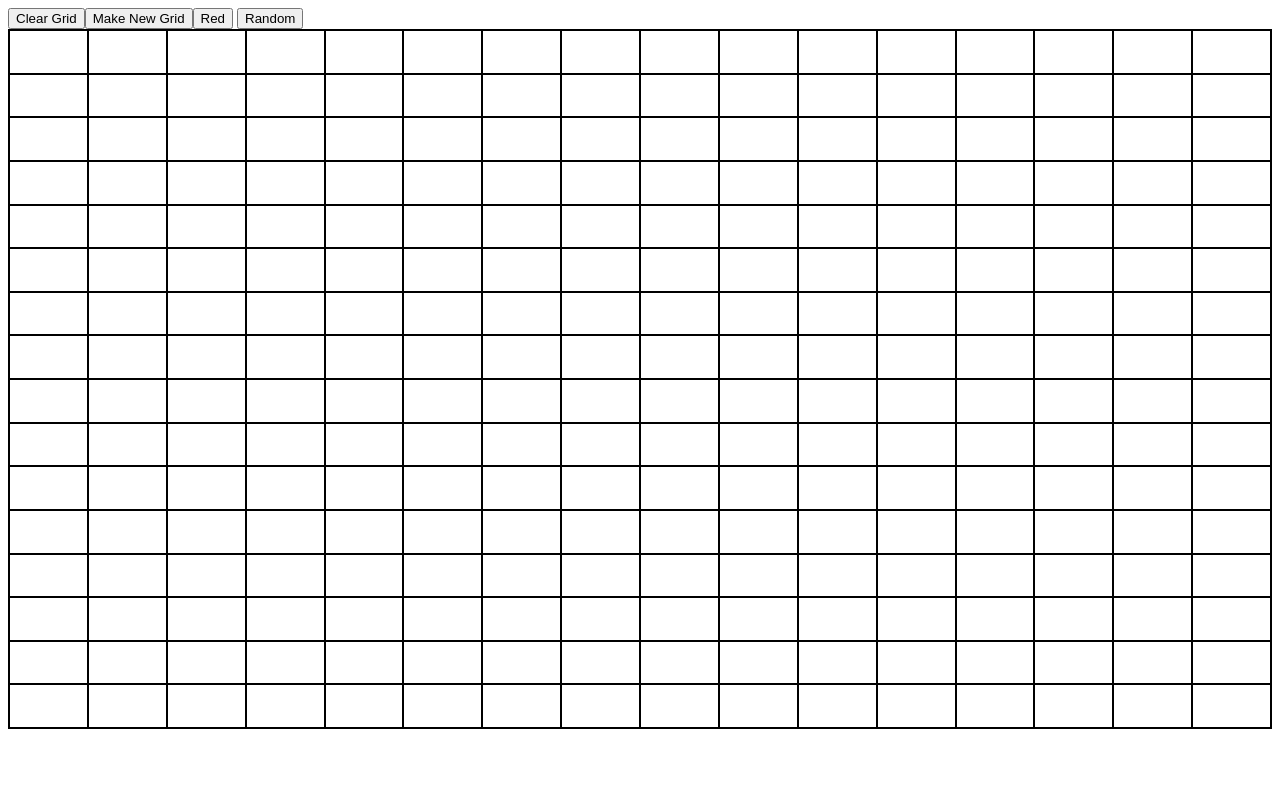
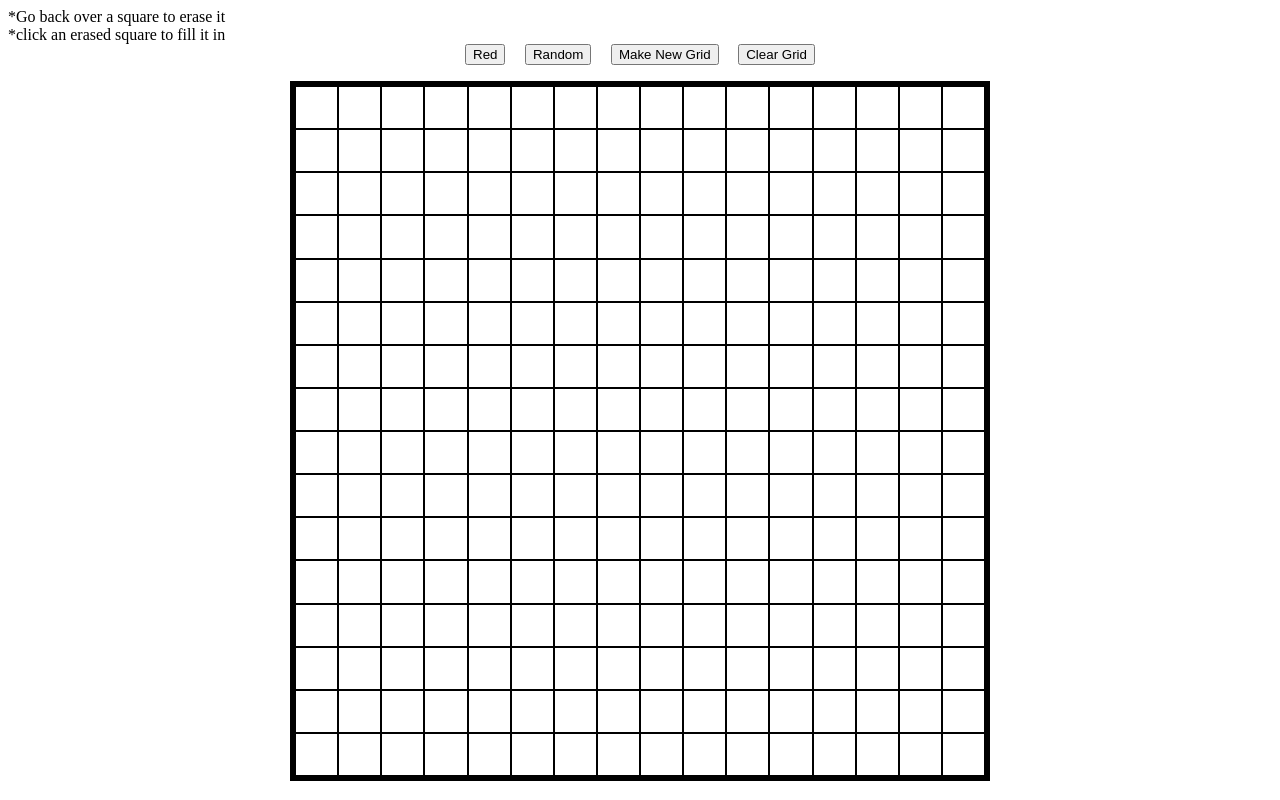
Before and after one commit to eazy13forlife/etch-a-sketch, a website built with webpack: page public/index.html in a window 1280 px wide. Built offline with nearby package versions, Linux system fonts and the light colour scheme.

Commit message:
Finished code and the design

```diff
--- a/public/index.html
+++ b/public/index.html
@@ -8,8 +8,13 @@
     <link href="./styles/index.css" rel="stylesheet"/>
   </head>
   <body>
-    <button id="red_color" value="red">Red</button>
-    <button id="random">Random</button>
+    <p>*Go back over a square to erase it</p>
+    <p>*click an erased square to fill it in</p>
+    <div id="button_containers">
+      <button id="red_color" value="red">Red</button>
+      <button id="random">Random</button>
+    </div>
+
 
 
 
--- a/public/styles/index.css
+++ b/public/styles/index.css
@@ -8,11 +8,16 @@ b,h1,h2,h4,h3,p,ul{
   margin:0px;
   padding:0px;
 }
+#button_containers{
+width:350px;
+margin:auto;
+display:flex;
+justify-content:space-between;
+}
 
 div.container{
-  border:1px solid black;
   display:grid;
-
+  width:700px;
 }
 div.box{
   border:1px solid black;
--- a/source/functions.js
+++ b/source/functions.js
@@ -9,9 +9,10 @@ divContainer.classList.add("container")
   document.querySelector("body").appendChild(divContainer);
 
   //set the width and heights of our div.container. We can only access our divContainer once its appended to the DOM.
-  divContainer.setAttribute("style","width:200px")
+  divContainer.style.width=" 700px"
   divContainer.setAttribute("style","height:700px")
-  divContainer.style.border="1px solid black"
+  divContainer.style.border="5px solid black";
+  divContainer.style.margin="1em auto 1em auto";
 
   //set the gridTemplateColumns and rows of the divContainer
   divContainer.style.gridTemplateColumns="repeat(16,1fr)";
--- a/source/index.js
+++ b/source/index.js
@@ -15,9 +15,8 @@ clearGridButton.textContent="Clear Grid";
 const randomColorButton=document.querySelector("#red_color")
 
 //append the button elements to our bodyElement, before the divContainer
-document.querySelector("body").insertBefore(makeNewGridButton,randomColorButton);
-document.querySelector("body").insertBefore(clearGridButton,makeNewGridButton)
-
+document.querySelector("#button_containers").appendChild(makeNewGridButton);
+document.querySelector("#button_containers").appendChild(clearGridButton);
 //run createSetGrid fuction with 256 grid items and the color green;
 createSetGrid(256,"green");
 
```
Also changed, not shown: public/scripts/bundle.js, 1 other file.
